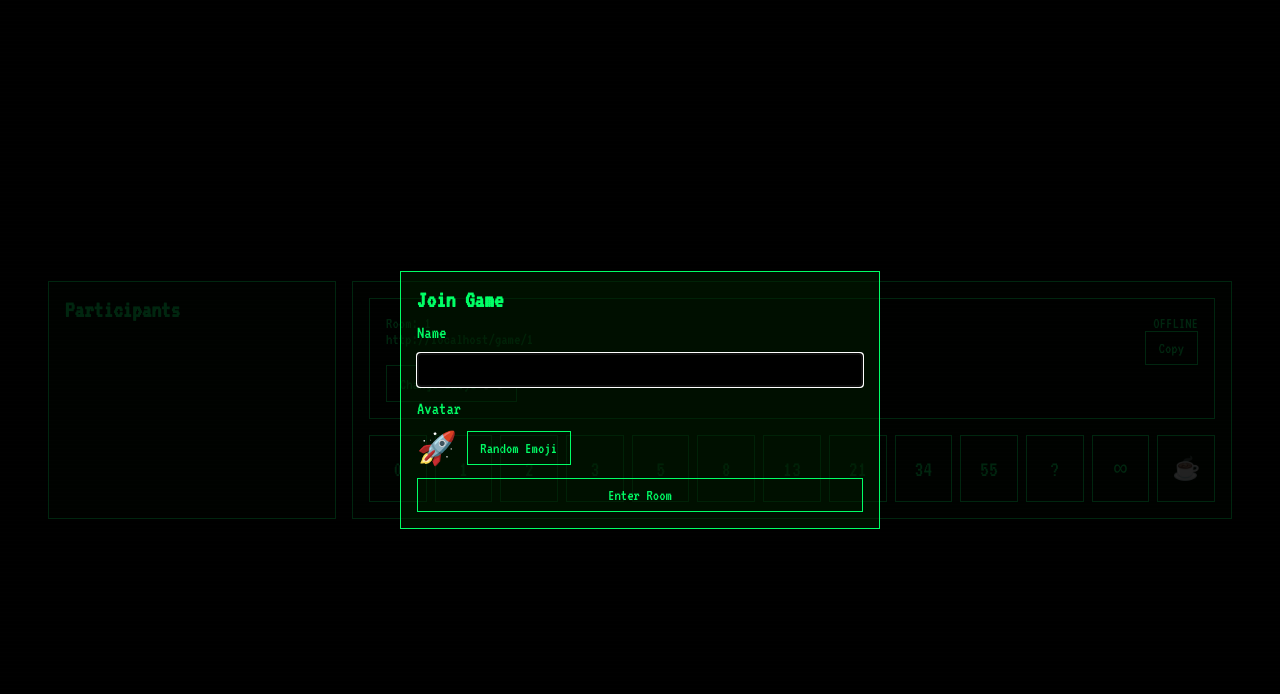
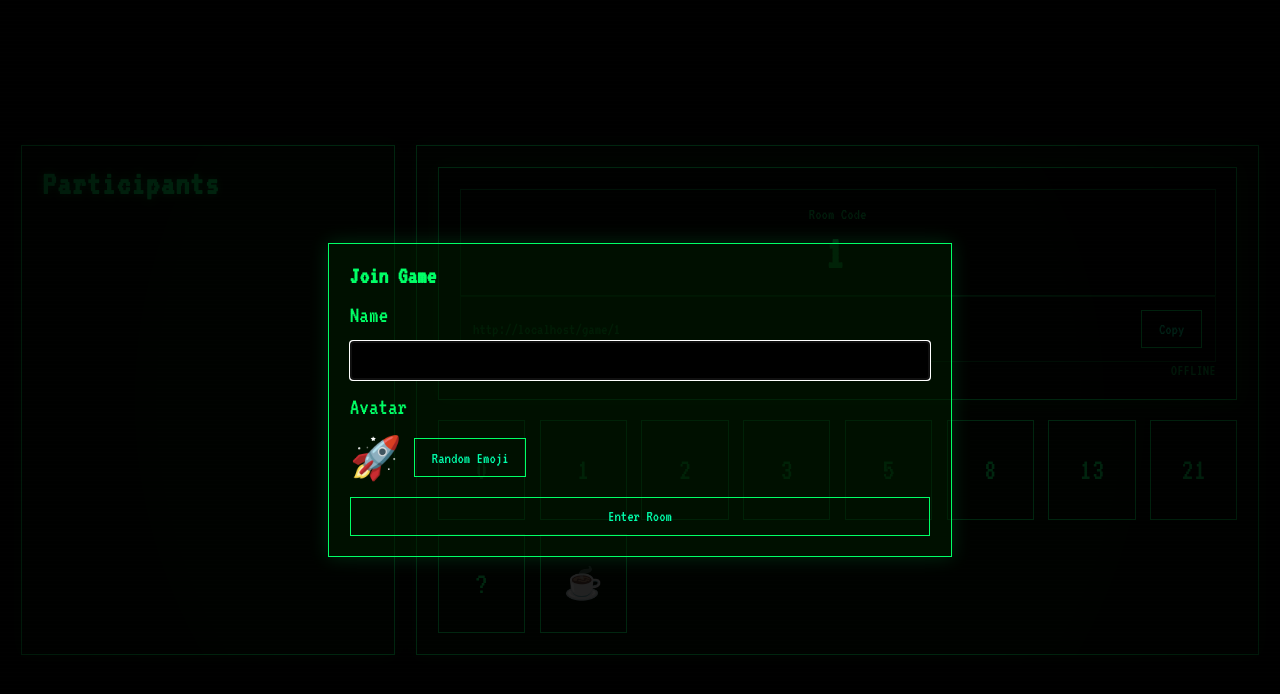
Before and after one commit to Dillie-O/agile-arcade, a Next.js app: page /game/1 in a window 1280 px wide. Shown: the top 694 px of the page. Built offline with nearby package versions, Linux system fonts and the light colour scheme.

Commit message:
Refactor layout. Remove numbers

```diff
--- a/src/app/game/[roomId]/room-client.tsx
+++ b/src/app/game/[roomId]/room-client.tsx
@@ -165,16 +165,19 @@ export function GameRoom({ roomId }: Props) {
 
       <main className="game-grid">
         <section className="panel participants-panel">
-          <h2>Participants</h2>
-          <ParticipantList participants={room?.participants ?? []} revealed={Boolean(room?.revealed)} />
+          <h2 className="section-heading">Participants</h2>
+          <ParticipantList
+            participants={room?.participants ?? []}
+            revealed={Boolean(room?.revealed)}
+            myId={myId}
+            onChangeEmoji={onChangeEmoji}
+          />
         </section>
 
         <section className="panel play-panel">
           <StatusBar
             roomId={roomId}
             isConnected={isConnected}
-            identityEmoji={identity?.emoji ?? "🎮"}
-            onChangeEmoji={onChangeEmoji}
           />
 
           <CardDeck
--- a/src/app/globals.css
+++ b/src/app/globals.css
@@ -28,11 +28,19 @@ body::before {
   pointer-events: none;
   background: repeating-linear-gradient(
     to bottom,
-    rgba(255, 255, 255, 0.02),
-    rgba(255, 255, 255, 0.02) 1px,
+    rgba(255, 255, 255, 0.03),
+    rgba(255, 255, 255, 0.03) 1px,
     transparent 1px,
     transparent 4px
   );
+}
+
+body::after {
+  content: "";
+  position: fixed;
+  inset: 0;
+  pointer-events: none;
+  background: radial-gradient(circle at center, transparent 55%, rgba(0, 0, 0, 0.45) 100%);
 }
 
 * {
@@ -49,7 +57,7 @@ a {
 .layout-shell {
   width: 100%;
   min-height: 100dvh;
-  padding: 1rem;
+  padding: 1.3rem;
   display: flex;
   align-items: center;
   justify-content: center;
@@ -58,7 +66,8 @@ a {
 .panel {
   border: 1px solid var(--fg);
   background: rgba(0, 30, 0, 0.5);
-  padding: 1rem;
+  padding: 1.3rem;
+  box-shadow: 0 0 18px rgba(0, 255, 102, 0.16);
 }
 
 .nested-panel {
@@ -66,25 +75,25 @@ a {
 }
 
 .landing-panel {
-  width: min(42rem, 100%);
+  width: min(54.6rem, 100%);
   display: grid;
-  gap: 1rem;
+  gap: 1.3rem;
 }
 
 .title {
-  font-size: clamp(2.5rem, 5vw, 4rem);
+  font-size: clamp(3.25rem, 5vw, 5.2rem);
   color: var(--accent);
 }
 
 .tagline {
-  font-size: clamp(1.3rem, 2vw, 1.8rem);
+  font-size: clamp(1.69rem, 2vw, 2.34rem);
 }
 
 .btn {
   border: 1px solid var(--fg);
   background: transparent;
-  color: var(--fg);
-  padding: 0.5rem 0.8rem;
+  color: var(--accent);
+  padding: 0.65rem 1.04rem;
   font: inherit;
   cursor: pointer;
 }
@@ -96,7 +105,7 @@ a {
 
 .btn:hover:not(:disabled),
 .btn-selected {
-  background: var(--fg);
+  background: var(--accent);
   color: #001006;
 }
 
@@ -111,7 +120,25 @@ a {
 }
 
 .label {
-  font-size: 1.15rem;
+  font-size: 1.495rem;
+}
+
+.section-heading {
+  font-size: 2.1rem;
+  color: var(--fg);
+  letter-spacing: 0.04em;
+  text-shadow: 0 0 8px rgba(0, 255, 102, 0.45);
+}
+
+.section-subheading {
+  font-size: 1.8rem;
+  color: var(--fg);
+  letter-spacing: 0.03em;
+  text-shadow: 0 0 6px rgba(0, 255, 102, 0.35);
+}
+
+.secondary-text {
+  color: rgba(0, 255, 102, 0.72);
 }
 
 .row {
@@ -123,7 +150,7 @@ a {
 }
 
 .gap-sm {
-  gap: 0.6rem;
+  gap: 0.78rem;
 }
 
 .align-center {
@@ -131,77 +158,165 @@ a {
 }
 
 .game-grid {
-  width: min(74rem, 100%);
+  width: min(96.2rem, 100%);
   display: grid;
-  grid-template-columns: 18rem 1fr;
-  gap: 1rem;
+  grid-template-columns: 23.4rem 1fr;
+  gap: 1.3rem;
 }
 
 .participants-panel,
 .play-panel {
   display: grid;
-  gap: 1rem;
+  gap: 1.3rem;
+  align-content: start;
 }
 
 .status-row {
   display: flex;
   justify-content: space-between;
-  gap: 0.6rem;
+  gap: 0.78rem;
+  align-items: center;
+  min-width: 0;
 }
 
 .share-url {
-  max-width: 100%;
+  flex: 1;
+  min-width: 0;
+  max-width: 70%;
   overflow: hidden;
   text-overflow: ellipsis;
   white-space: nowrap;
 }
 
+.room-code-block {
+  border: 1px solid rgba(0, 255, 102, 0.45);
+  padding: 1.04rem;
+  display: grid;
+  gap: 0.52rem;
+  text-align: center;
+}
+
+.room-code {
+  font-size: clamp(2rem, 6vw, 3rem);
+  letter-spacing: 0.12em;
+}
+
+.room-url-row {
+  border: 1px solid rgba(0, 255, 102, 0.35);
+  padding: 0.78rem;
+}
+
+.room-url-row .btn {
+  flex-shrink: 0;
+}
+
 .participant-list {
   list-style: none;
   display: grid;
-  gap: 0.5rem;
+  gap: 0.91rem;
 }
 
 .participant-row {
-  display: flex;
-  justify-content: space-between;
-  gap: 0.8rem;
-  border-bottom: 1px dashed rgba(0, 255, 102, 0.3);
-  padding-bottom: 0.35rem;
+  display: grid;
+  gap: 0.65rem;
+  border: 1px solid rgba(0, 255, 102, 0.42);
+  box-shadow: 0 0 10px rgba(0, 255, 102, 0.14);
+  padding: 0.78rem;
+}
+
+.participant-main {
+  display: grid;
+  grid-template-columns: auto 1fr auto auto;
+  gap: 0.78rem;
+  align-items: center;
+}
+
+.participant-emoji {
+  font-size: 1.95rem;
+  line-height: 1;
+}
+
+.participant-name {
+  min-width: 0;
+  overflow: hidden;
+  text-overflow: ellipsis;
+  white-space: nowrap;
+}
+
+.participant-status {
+  color: rgba(0, 255, 102, 0.72);
+  text-transform: uppercase;
+  letter-spacing: 0.03em;
+}
+
+.host-badge {
+  border: 1px solid var(--fg);
+  padding: 0.2rem 0.45rem;
+  font-size: 1.1rem;
+  letter-spacing: 0.03em;
+}
+
+.participant-emoji-btn {
+  justify-self: start;
 }
 
 .card-grid {
   display: grid;
-  grid-template-columns: repeat(auto-fit, minmax(3.5rem, 1fr));
-  gap: 0.5rem;
+  grid-template-columns: repeat(auto-fit, minmax(5.2rem, 1fr));
+  gap: 0.91rem;
 }
 
 .card {
   border: 1px solid var(--fg);
   background: transparent;
   color: var(--fg);
-  padding: 0.9rem 0.3rem;
-  min-height: 4.2rem;
+  padding: 1.35rem 0.52rem;
+  min-height: 6.2rem;
   font: inherit;
-  font-size: 1.4rem;
+  font-size: 1.95rem;
   cursor: pointer;
+  transition: box-shadow 120ms ease, border-color 120ms ease, color 120ms ease;
 }
 
 .card-selected,
 .card:hover {
   border-color: var(--accent);
   color: var(--accent);
+  box-shadow: 0 0 13px rgba(0, 255, 170, 0.42);
+}
+
+.card-selected {
+  background: rgba(0, 255, 170, 0.08);
 }
 
 .distribution-list {
   list-style: none;
   display: grid;
-  gap: 0.3rem;
+  gap: 0.39rem;
 }
 
 .distribution-list li {
   display: flex;
   justify-content: space-between;
+}
+
+.host-controls {
+  display: grid;
+  gap: 0.91rem;
+}
+
+.host-controls-header {
+  display: flex;
+  justify-content: space-between;
+  align-items: center;
+  gap: 0.78rem;
+  flex-wrap: wrap;
+}
+
+.you-host-badge {
+  border: 1px solid var(--fg);
+  color: var(--fg);
+  padding: 0.2rem 0.45rem;
 }
 
 .modal-overlay {
@@ -214,13 +329,13 @@ a {
 }
 
 .modal-panel {
-  width: min(30rem, 92vw);
+  width: min(39rem, 92vw);
   display: grid;
-  gap: 0.7rem;
+  gap: 0.91rem;
 }
 
 .emoji-preview {
-  font-size: 2rem;
+  font-size: 2.6rem;
 }
 
 .terminal-input {
@@ -228,7 +343,7 @@ a {
   background: #000;
   color: var(--fg);
   font: inherit;
-  padding: 0.5rem;
+  padding: 0.65rem;
 }
 
 .error-text {
@@ -236,13 +351,156 @@ a {
 }
 
 .room-not-found {
-  width: min(40rem, 100%);
+  width: min(52rem, 100%);
   display: grid;
-  gap: 1rem;
+  gap: 1.3rem;
 }
 
 @media (max-width: 900px) {
   .game-grid {
     grid-template-columns: 1fr;
   }
+
+  .participant-main {
+    grid-template-columns: auto 1fr;
+    grid-template-areas:
+      "emoji name"
+      "badge status";
+  }
+
+  .participant-emoji {
+    grid-area: emoji;
+  }
+
+  .participant-name {
+    grid-area: name;
+  }
+
+  .host-badge {
+    grid-area: badge;
+    justify-self: start;
+  }
+
+  .participant-status {
+    grid-area: status;
+    justify-self: end;
+  }
 }
+
+@media (max-width: 640px) {
+  .layout-shell,
+  .panel {
+    padding: 1rem;
+  }
+
+  .section-heading {
+    font-size: 1.8rem;
+  }
+
+  .section-subheading {
+    font-size: 1.55rem;
+  }
+
+  .status-row {
+    flex-direction: column;
+    align-items: flex-start;
+  }
+
+  .share-url {
+    max-width: 100%;
+  }
+
+  .room-url-row {
+    gap: 0.65rem;
+  }
+
+  .room-url-row .btn {
+    align-self: flex-end;
+  }
+}
+
+@media (max-width: 420px) {
+  .layout-shell,
+  .panel {
+    padding: 0.85rem;
+  }
+
+  .room-code {
+    font-size: 1.75rem;
+    letter-spacing: 0.08em;
+  }
+
+  .card-grid {
+    grid-template-columns: repeat(auto-fit, minmax(4.25rem, 1fr));
+    gap: 0.65rem;
+  }
+
+  .card {
+    min-height: 5.2rem;
+    padding: 1rem 0.4rem;
+    font-size: 1.65rem;
+  }
+
+  .participant-main {
+    gap: 0.6rem;
+  }
+
+  .participant-emoji {
+    font-size: 1.6rem;
+  }
+
+  .host-badge,
+  .you-host-badge {
+    font-size: 0.95rem;
+  }
+}
+
+@media (orientation: landscape) and (max-height: 700px) {
+  .layout-shell {
+    align-items: flex-start;
+    padding: 0.85rem;
+  }
+
+  .game-grid {
+    gap: 0.85rem;
+  }
+
+  .participants-panel,
+  .play-panel,
+  .host-controls,
+  .participant-list {
+    gap: 0.65rem;
+  }
+
+  .panel {
+    padding: 0.85rem;
+  }
+
+  .room-code {
+    font-size: 1.8rem;
+    letter-spacing: 0.08em;
+  }
+
+  .card-grid {
+    grid-template-columns: repeat(auto-fit, minmax(4.4rem, 1fr));
+    gap: 0.65rem;
+  }
+
+  .card {
+    min-height: 4.8rem;
+    padding: 0.78rem 0.35rem;
+    font-size: 1.55rem;
+  }
+
+  .section-heading {
+    font-size: 1.65rem;
+  }
+
+  .section-subheading {
+    font-size: 1.4rem;
+  }
+
+  .status-row {
+    gap: 0.52rem;
+  }
+}
--- a/src/components/ResultsSummary.tsx
+++ b/src/components/ResultsSummary.tsx
@@ -21,7 +21,7 @@ export function ResultsSummary({ participants, revealed }: Props) {
 
   return (
     <section className="panel nested-panel">
-      <h3>Results</h3>
+      <h3 className="section-subheading">Results</h3>
       <ul className="distribution-list">
         {Object.entries(distribution).map(([vote, count]) => (
           <li key={vote}>
--- a/src/components/StatusBar.tsx
+++ b/src/components/StatusBar.tsx
@@ -5,11 +5,9 @@ import { useMemo, useState } from "react";
 type Props = {
   roomId: string;
   isConnected: boolean;
-  identityEmoji: string;
-  onChangeEmoji: () => void;
 };
 
-export function StatusBar({ roomId, isConnected, identityEmoji, onChangeEmoji }: Props) {
+export function StatusBar({ roomId, isConnected }: Props) {
   const [copied, setCopied] = useState(false);
 
   const shareUrl = useMemo(() => {
@@ -28,21 +26,22 @@ export function StatusBar({ roomId, isConnected, identityEmoji, onChangeEmoji }:
 
   return (
     <section className="panel nested-panel">
-      <div className="status-row">
-        <span>Room: {roomId}</span>
-        <span>{isConnected ? "ONLINE" : "OFFLINE"}</span>
+      <div className="room-code-block">
+        <span className="secondary-text">Room Code</span>
+        <strong className="room-code">{roomId}</strong>
       </div>
 
-      <div className="status-row wrap">
-        <span className="share-url">{shareUrl}</span>
+      <div className="status-row room-url-row wrap">
+        <span className="share-url secondary-text">{shareUrl}</span>
         <button className="btn" type="button" onClick={onCopy}>
           {copied ? "Copied" : "Copy"}
         </button>
       </div>
 
-      <button className="btn" type="button" onClick={onChangeEmoji}>
-        Change Emoji {identityEmoji}
-      </button>
+      <div className="status-row">
+        <span className="secondary-text">Connection</span>
+        <span className="secondary-text">{isConnected ? "ONLINE" : "OFFLINE"}</span>
+      </div>
     </section>
   );
 }
--- a/src/lib/constants.ts
+++ b/src/lib/constants.ts
@@ -1,7 +1,7 @@
 import { DeckType } from "@/lib/types";
 
 export const DECKS: Record<DeckType, string[]> = {
-  fibonacci: ["0", "1", "2", "3", "5", "8", "13", "21", "34", "55", "?", "∞", "☕"],
+  fibonacci: ["0", "1", "2", "3", "5", "8", "13", "21", "?", "☕"],
   tshirt: ["XS", "S", "M", "L", "XL", "?", "∞", "☕"],
 };
 
```
Also changed, not shown: src/components/Controls.tsx (+7 -0 lines), src/components/ParticipantList.tsx (+17 -7 lines).
